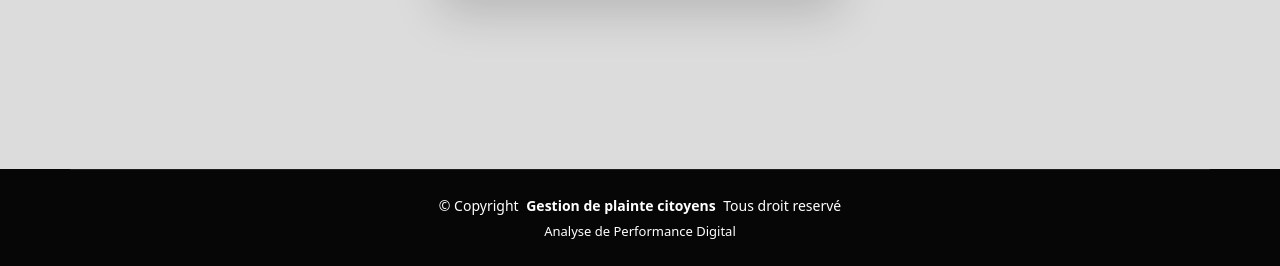
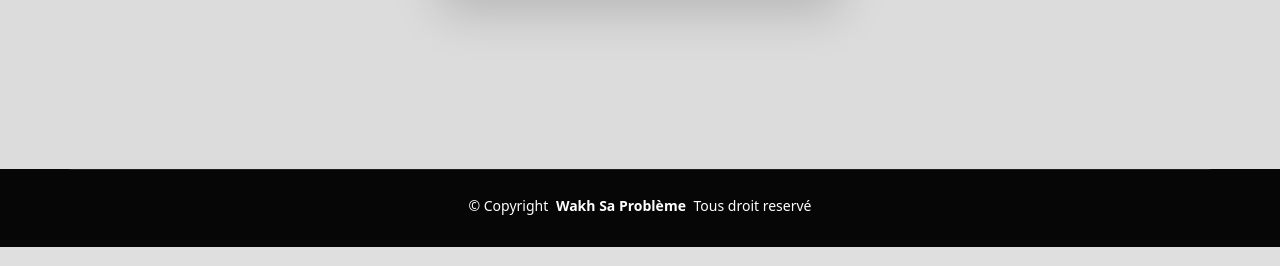
Before and after one commit to anf692/Gestion-plainte, a Django app: page /modifier/1 in a window 1280 px wide. Shown: the part 755-1021 px from the top of the page. Run offline with Django 5.2, Linux system fonts and the light colour scheme; data comes from the database, SQL or seed files in the repository; both versions use the stored data as it was after the commit; some libraries are stand-ins or nearby versions.

Commit message:
modification du footer

```diff
--- a/plainte/templates/base.html
+++ b/plainte/templates/base.html
@@ -79,13 +79,13 @@
     <!-- pieds de page -->
     <footer id="footer" class="footer dark-background">
       <div class="container copyright text-center mt-4">
-        <p>© <span>Copyright</span> <strong class="px-1 sitename">Gestion de plainte citoyens</strong> <span>Tous droit reservé</span></p>
+        <p>© <span>Copyright</span> <strong class="px-1 sitename">Wakh Sa Problème</strong> <span>Tous droit reservé</span></p>
         <div class="credits">
           <!-- All the links in the footer should remain intact. -->
           <!-- You can delete the links only if you've purchased the pro version. -->
           <!-- Licensing information: https://bootstrapmade.com/license/ -->
           <!-- Purchase the pro version with working PHP/AJAX contact form: [buy-url] -->
-          <p>Analyse de Performance Digital</p>
+          <!-- <p>Wakh Sa Problème</p> -->
         </div>
       </div>
 
```
Also changed, not shown: db.sqlite3.
